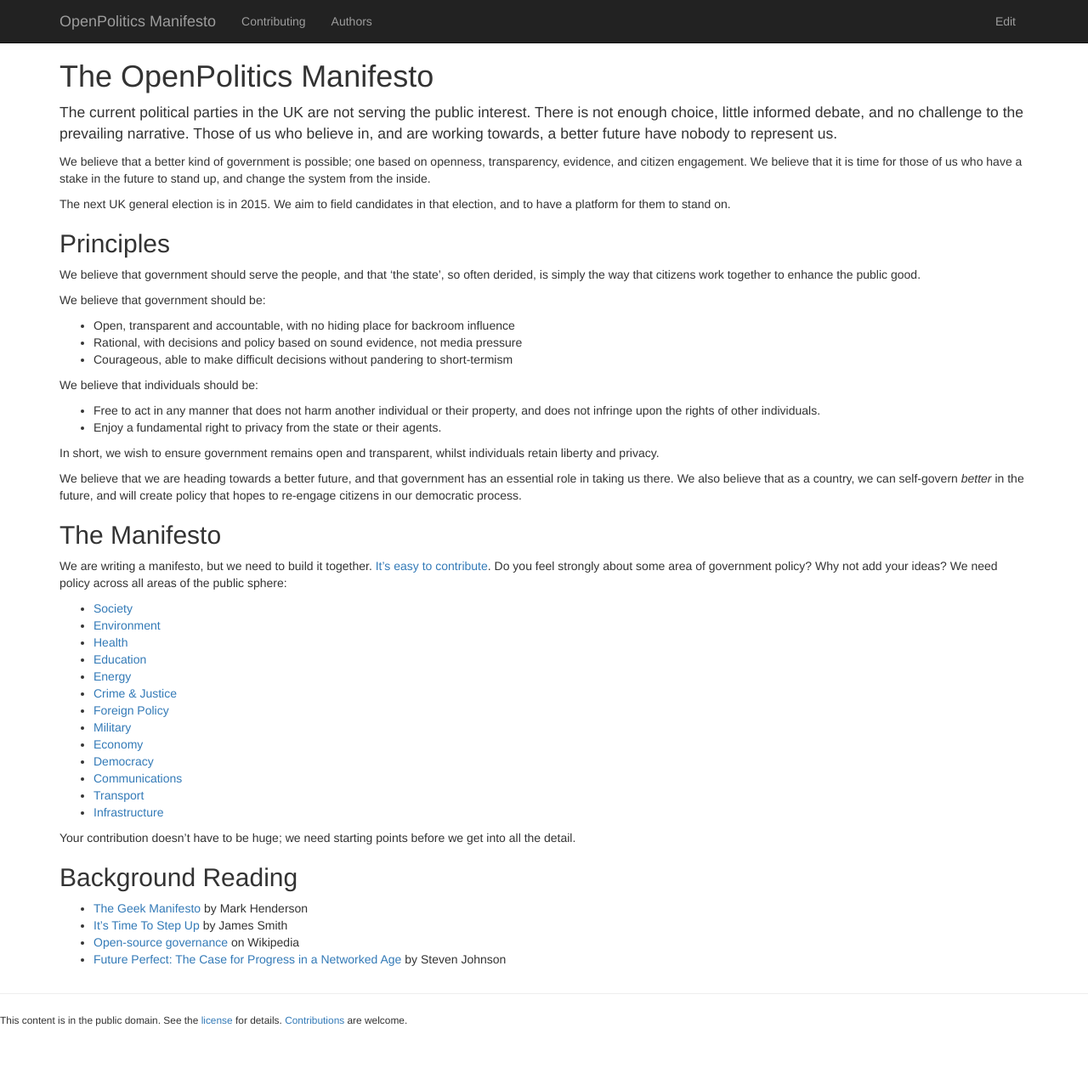
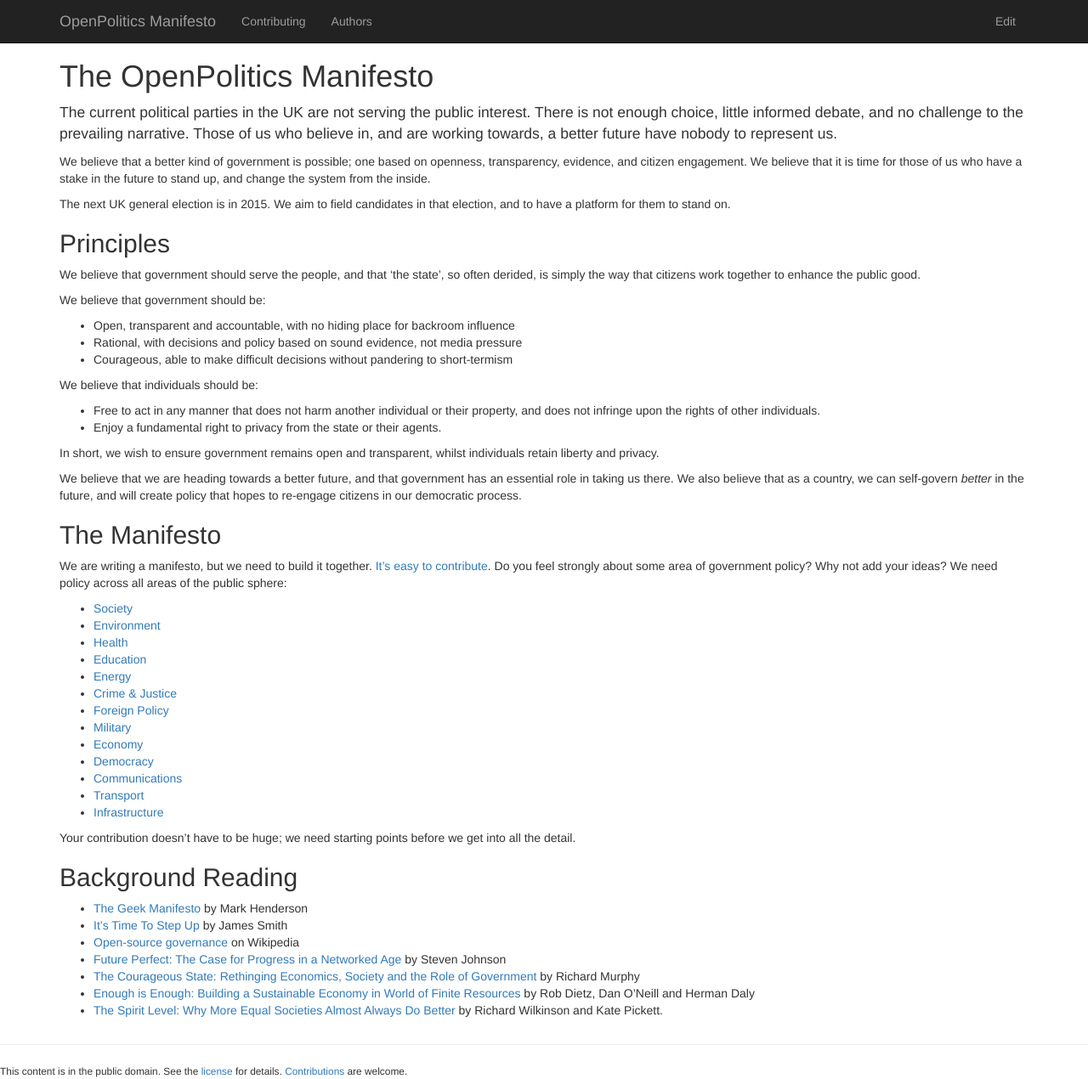
Before and after one commit to openpolitics/manifesto, a Jekyll site: the page built from index.md, in a window 1280 px wide and 1270 px high. Shown: the whole window at 85% size. Built offline with Jekyll 4.4.1, drawn with Linux system fonts in a browser that asks for light colours; nearby versions of some CDN libraries.

Commit message:
A few more background reading recommendations

```diff
--- a/index.md
+++ b/index.md
@@ -54,3 +54,6 @@ Your contribution doesn't have to be huge; we need starting points before we get
 * [It's Time To Step Up](http://floppy.org.uk/blog/2013/07/05/its-time-to-step-up/) by James Smith
 * [Open-source governance](https://en.wikipedia.org/wiki/Open-source_governance) on Wikipedia
 * [Future Perfect: The Case for Progress in a Networked Age](http://books.google.co.uk/books/about/Future_Perfect.html?id=658_qrR_rtUC) by Steven Johnson
+* [The Courageous State: Rethinging Economics, Society and the Role of Government](http://www.goodreads.com/book/show/13233159-the-courageous-state) by Richard Murphy
+* [Enough is Enough: Building a Sustainable Economy in World of Finite Resources](http://www.goodreads.com/book/show/15814047-enough-is-enough) by Rob Dietz, Dan O'Neill and Herman Daly
+* [The Spirit Level: Why More Equal Societies Almost Always Do Better](http://www.goodreads.com/book/show/6304389-the-spirit-level) by Richard Wilkinson and Kate Pickett.
```
